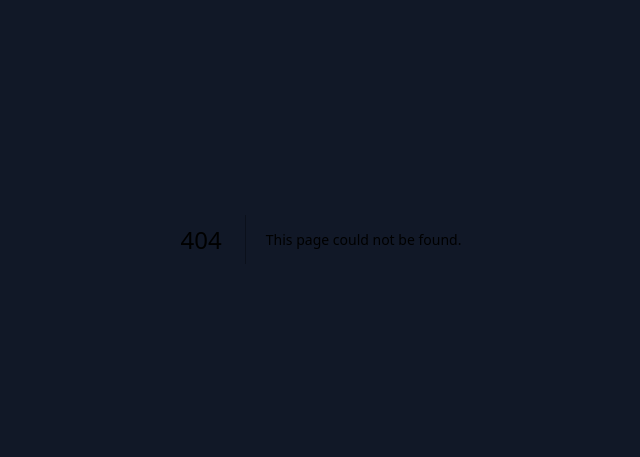
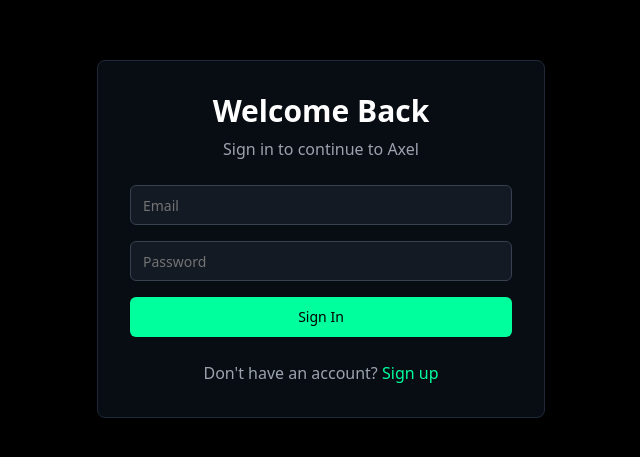
Before and after one commit to kartheesan05/ms-pitch, a Next.js app: page /login in a window 1280 px wide. Before the commit this address had no page. Shown: the part 161-618 px from the top of the page, without its empty margins (319-959 px from the left). Built offline with nearby package versions, Linux system fonts and the light colour scheme.

Commit message:
login page

```diff
--- /dev/null
+++ b/src/app/login/page.jsx
@@ -0,0 +1,81 @@
+"use client";
+
+import { motion } from "framer-motion";
+import { Card } from "@/components/ui/card";
+import { Input } from "@/components/ui/input";
+import { Button } from "@/components/ui/button";
+import { useState } from "react";
+import { useRouter } from "next/navigation";
+
+export default function LoginPage() {
+  const [email, setEmail] = useState("");
+  const [password, setPassword] = useState("");
+  const router = useRouter();
+
+  const handleSubmit = async (e) => {
+    e.preventDefault();
+    // Add your authentication logic here
+    router.push("/"); // Redirect to chat page after successful login
+  };
+
+  return (
+    <div className="min-h-screen flex items-center justify-center bg-black p-4">
+      <motion.div
+        initial={{ opacity: 0, y: 20 }}
+        animate={{ opacity: 1, y: 0 }}
+        className="w-full max-w-md"
+      >
+        <Card className="bg-gray-900/50 border-gray-800 p-8">
+          <div className="space-y-6">
+            <div className="text-center">
+              <h1 className="text-3xl font-bold text-white mb-2">
+                Welcome Back
+              </h1>
+              <p className="text-gray-400">Sign in to continue to Axel</p>
+            </div>
+
+            <form onSubmit={handleSubmit} className="space-y-4">
+              <div className="space-y-2">
+                <Input
+                  type="email"
+                  placeholder="Email"
+                  value={email}
+                  onChange={(e) => setEmail(e.target.value)}
+                  className="bg-gray-800/50 border-gray-700 focus:ring-[#00ff9d] focus:border-[#00ff9d]"
+                />
+              </div>
+
+              <div className="space-y-2">
+                <Input
+                  type="password"
+                  placeholder="Password"
+                  value={password}
+                  onChange={(e) => setPassword(e.target.value)}
+                  className="bg-gray-800/50 border-gray-700 focus:ring-[#00ff9d] focus:border-[#00ff9d]"
+                />
+              </div>
+
+              <Button
+                type="submit"
+                variant="custom"
+                className="w-full bg-[#00ff9d] hover:bg-[#00ff9d]/90 text-black font-medium transition-colors duration-200"
+                onClick={handleSubmit}
+              >
+                Sign In
+              </Button>
+            </form>
+
+            <div className="text-center">
+              <p className="text-gray-400">
+                Don't have an account?{" "}
+                <a href="#" className="text-[#00ff9d] hover:underline">
+                  Sign up
+                </a>
+              </p>
+            </div>
+          </div>
+        </Card>
+      </motion.div>
+    </div>
+  );
+}
```
